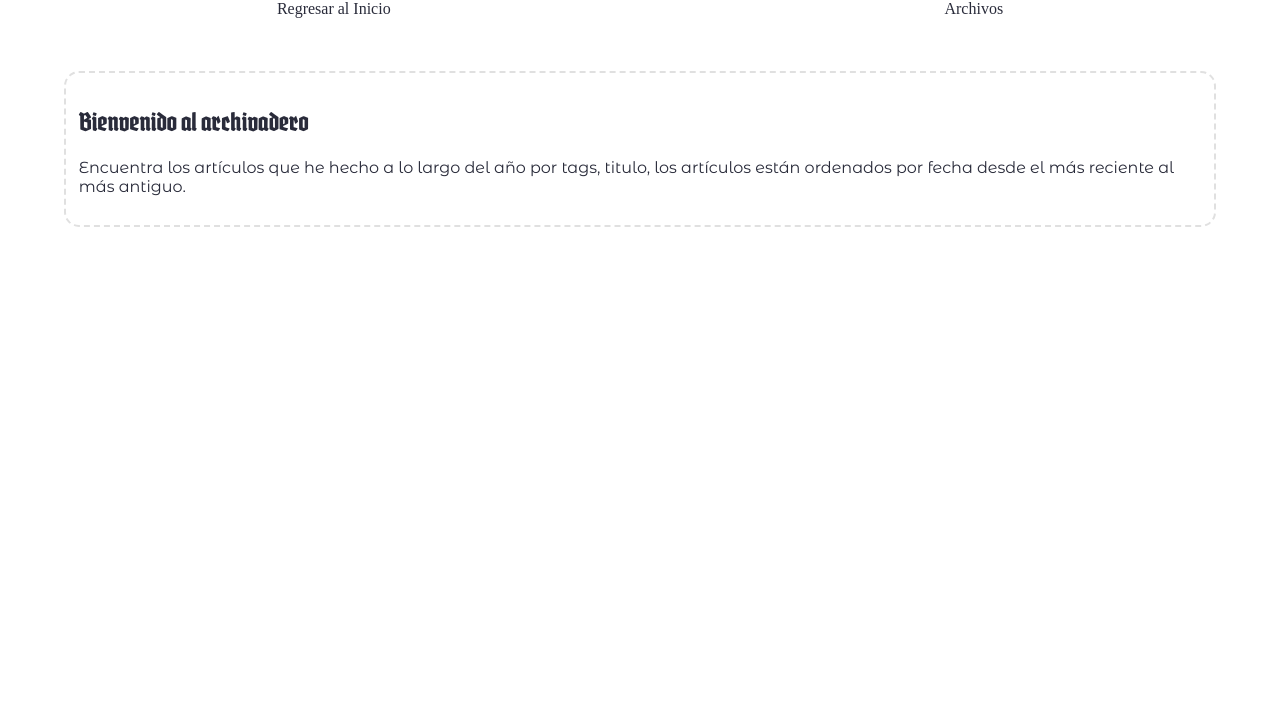
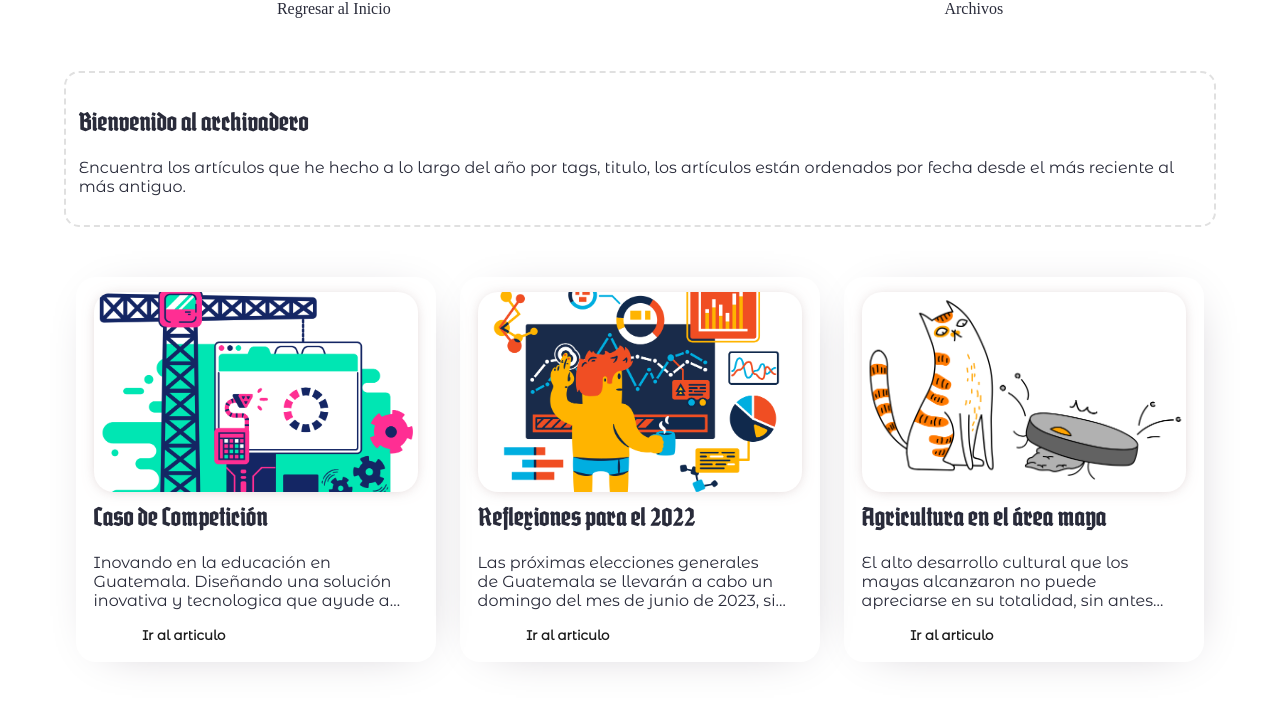
Before and after one commit to jorgeAML/creativeaml, a Jekyll site: the page built from archivos/archivosIndex.md, in a window 1280 px wide. Shown: the top 707 px of the page. Built offline with Jekyll 4.4.1, drawn with Linux system fonts in a browser that asks for light colours; some web fonts are replaced.

Commit message:
archivos actualizados

```diff
--- a/_includes/navBlog.html
+++ b/_includes/navBlog.html
@@ -2,7 +2,7 @@
 <div class="container-column-nav">
   <div class="container-nowrap">
     <div class="column4 center-text tags-margin"><a href="/" class="nav-a-l">Regresar al Inicio</a></div>
-    <div class="column4 center-text tags-margin"><a href="/blog/" class="nav-a-l">Archivos</a></div>
+    <div class="column4 center-text tags-margin"><a href="/archivos/index.html" class="nav-a-l">Archivos</a></div>
   </div>
 </div>
 </nav>
--- a/_layouts/archivo.html
+++ b/_layouts/archivo.html
@@ -19,6 +19,30 @@
             </div>
           </div>
         </section>
+        <section id="articulos">
+          <div class="container-column">
+            <div class="container-row">
+              <div class="column3 card-design-1">
+                <img src="{{page.image1}}" alt="casos de competición IBM">
+                <h2 class="padding-left-5">{{page.part2-carta1-titulo}}</h2>
+                <p class="padding-left-right-5 kit-3">{{page.part2-carta1-parrafo}}</p>
+                <button class="button-simple-1"><a href="/blog_posts/17-11-2021.html">{{page.button1}}</a></button>
+              </div>
+              <div class="column3 card-design-1">
+                <img src="{{page.image2}}" alt="Reflexiones 2022">
+                <h2 class="padding-left-5">{{page.part2-carta2-titulo}}</h2>
+                <p class="padding-left-right-5 kit-3">{{page.part2-carta2-parrafo}}</p>
+                <button class="button-simple-1"><a href="/blog_posts/31-12-2021.html">{{page.button1}}</a></button>
+              </div>
+              <div class="column3 card-design-1">
+                <img src="{{page.image3}}" alt="Agricultura Maya">
+                <h2 class="padding-left-5">{{page.part2-carta3-titulo}}</h2>
+                <p class="padding-left-right-5 kit-3">{{page.part2-carta3-parrafo}}</p>
+                <button class="button-simple-1"><a title="Agricultura maya" href="/blog_posts/30-01-2022.html">{{page.button1}}</a></button>
+              </div>
+            </div>
+          </div>
+        </section>
 
 
       </body>
--- a/archivos/archivosIndex.md
+++ b/archivos/archivosIndex.md
@@ -6,6 +6,18 @@ mark: Creative AML
 url: https://www.creativeaml.com/archivos/index.html
 
 metaDescripcion: el archivadero de Jorge AML de sus articulos escritos
+button1: Ir al articulo
+#IMAGENES DE ARTICULOS
+image1: ../assets/images/A1.png
+image2: ../assets/images/A2.png
+image3: ../assets/images/A3.png
+#ARTICULOS
+part2-carta1-titulo: Caso de Competición
+part2-carta1-parrafo: Inovando en la educación en Guatemala. Diseñando una solución inovativa y tecnologica que ayude a resolver o alinearse al problema de una educación accesible, equitativa y de calidad para todos.
+part2-carta2-titulo: Reflexiones para el 2022
+part2-carta2-parrafo: Las próximas elecciones generales de Guatemala se llevarán a cabo un domingo del mes de junio de 2023, si ningún candidato obtiene mayoría absoluta (50% +1 votos) se realizará la segunda vuelta un domingo de agosto del mismo año.
+part2-carta3-titulo: Agricultura en el área maya
+part2-carta3-parrafo: El alto desarrollo cultural que los mayas alcanzaron no puede apreciarse en su totalidad, sin antes analizar el papel fundamental
 
 ---
 <h1>Bienvenido al archivadero</h1>
--- a/assets/css/landing.css
+++ b/assets/css/landing.css
@@ -37,7 +37,7 @@
         font-weight: bold;
     }
     .site-header {
-        background-image: url("../images/reflexionesSmall.jpg");
+        background-image: url("../images/agriculture.jpg");
         background-size: cover;
         background-position: 50%;
         background-repeat: no-repeat;
--- a/index.markdown
+++ b/index.markdown
@@ -54,13 +54,13 @@ footer3-2: Twitter
 footer3-3: Github
 
 copyright2: 2021 Creative AML. Derechos reservados. Hecho con Jekyll
-actualizacion: Ultima actualización 31.12.2021
+actualizacion: Ultima actualización 02.02.2022
 #//////////////////////////////////////////////////////////////////////////////
 ###   END FOOTER   ###
 
 ### DESCRIPTION
-descriptionTitle: Reflexiones 2022
-descriptionA: Nuestra reflexión debe iniciar con reconocer la verdad científica que todos somos parte de la unidad del genoma humano.
+descriptionTitle: La agricultura de los Mayas
+descriptionA:  Análisis de la cultura maya desde la caida de una civilización antigua, sus tecnologias de hace más de dos milenios y que cosas aún se conservan de ellas.
 
 ### PART 2 ###
 part2-carta1-titulo: Caso de Competición
```
Also changed, not shown: 1 other file.
